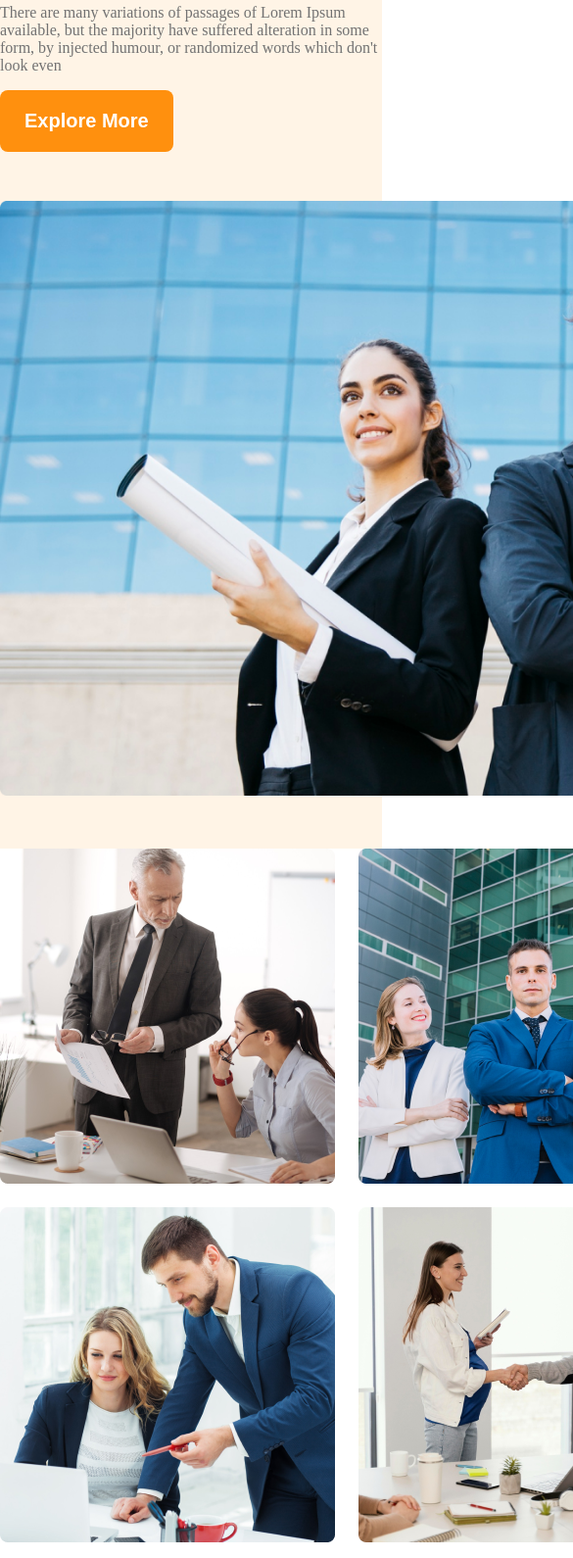
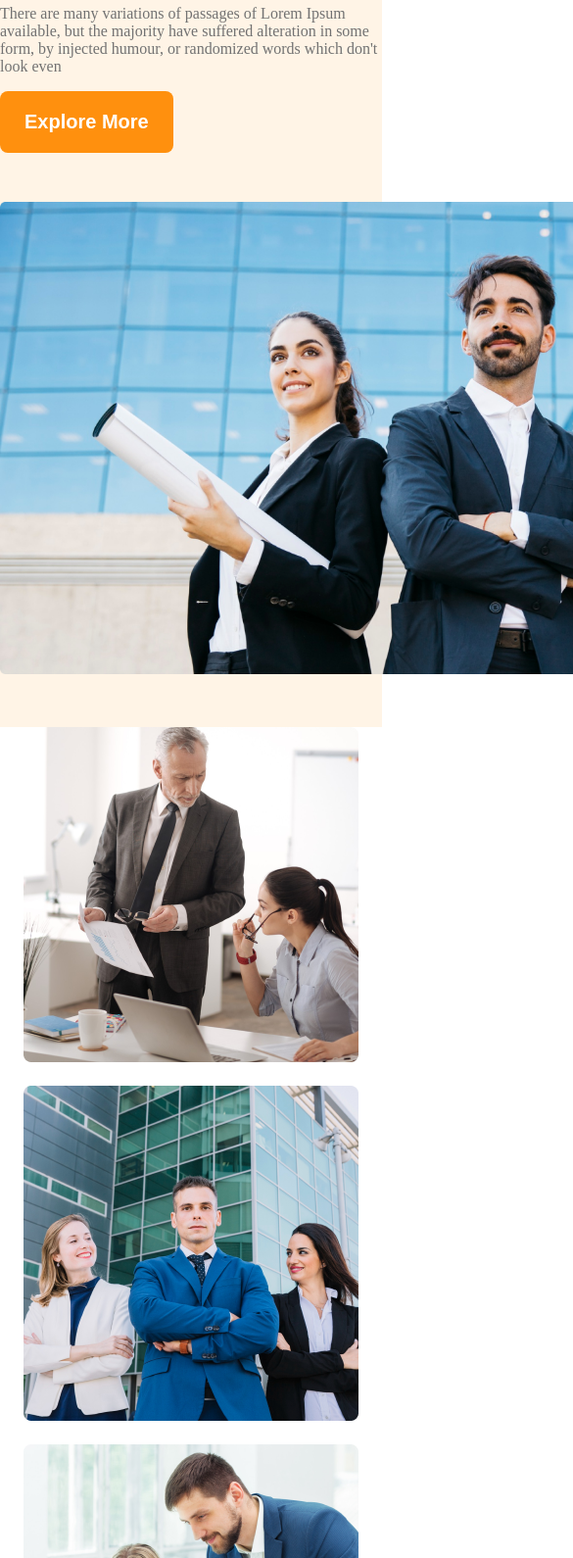
Before and after one commit to MdRehanAli/Interior-Architects, a plain HTML site: page index.html in a window 390 px wide. Shown: the part 242-1832 px from the top of the page at 98% size, 585 px wide, since content can reach past the window. Drawn offline with Linux system fonts and the light colour scheme.

Commit message:
Added responsive media query

```diff
--- a/index.html
+++ b/index.html
@@ -8,6 +8,8 @@
 
     <!-- Css Link  -->
     <link rel="stylesheet" href="styles/style.css">
+
+
 </head>
 
 <body>
@@ -84,7 +86,7 @@
                 </div>
             </div>
             <div>
-                <img src="images/architect.png" alt="Architects">
+                <img class="image" src="images/architect.png" alt="Architects">
             </div>
         </section>
 
--- a/styles/style.css
+++ b/styles/style.css
@@ -62,7 +62,7 @@ nav a{
 /* Hero Section  */
 
 .cover-image{
-    width: 1250px;
+    max-width: 1250px;
     padding: 50px 0;
 }
 
@@ -115,3 +115,43 @@ footer p{
     border-radius: 8px  ;
     font-size: 20px;
 }
+
+
+
+/* Responsive Style  */
+@media screen and (max-width: 600px) {
+    .flex{
+        flex-direction: column;
+    }
+
+    .cover-image{
+        max-width: 600px;
+    }
+
+    .grid{
+        grid-template-columns: repeat(1, 1fr);
+    }
+
+    .image{
+        max-width: 600px;
+    }
+}
+
+
+@media screen and (max-width: 992px) {
+    .flex{
+        flex-direction: column;
+    }
+
+    .cover-image{
+        max-width: 992px;
+    }
+
+    .grid{
+        grid-template-columns: repeat(1, 1fr);
+    }
+
+    .image{
+        /* max-width: 992px; */
+    }
+}
```
